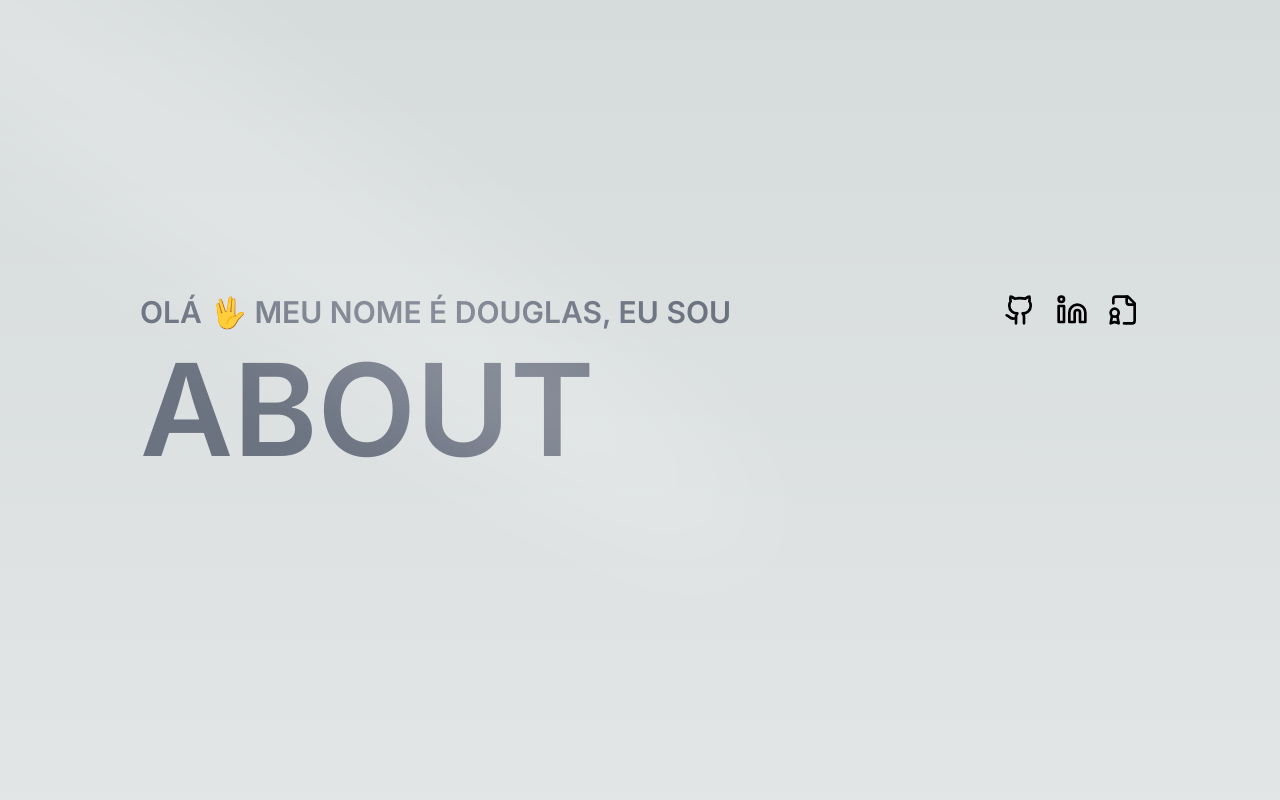
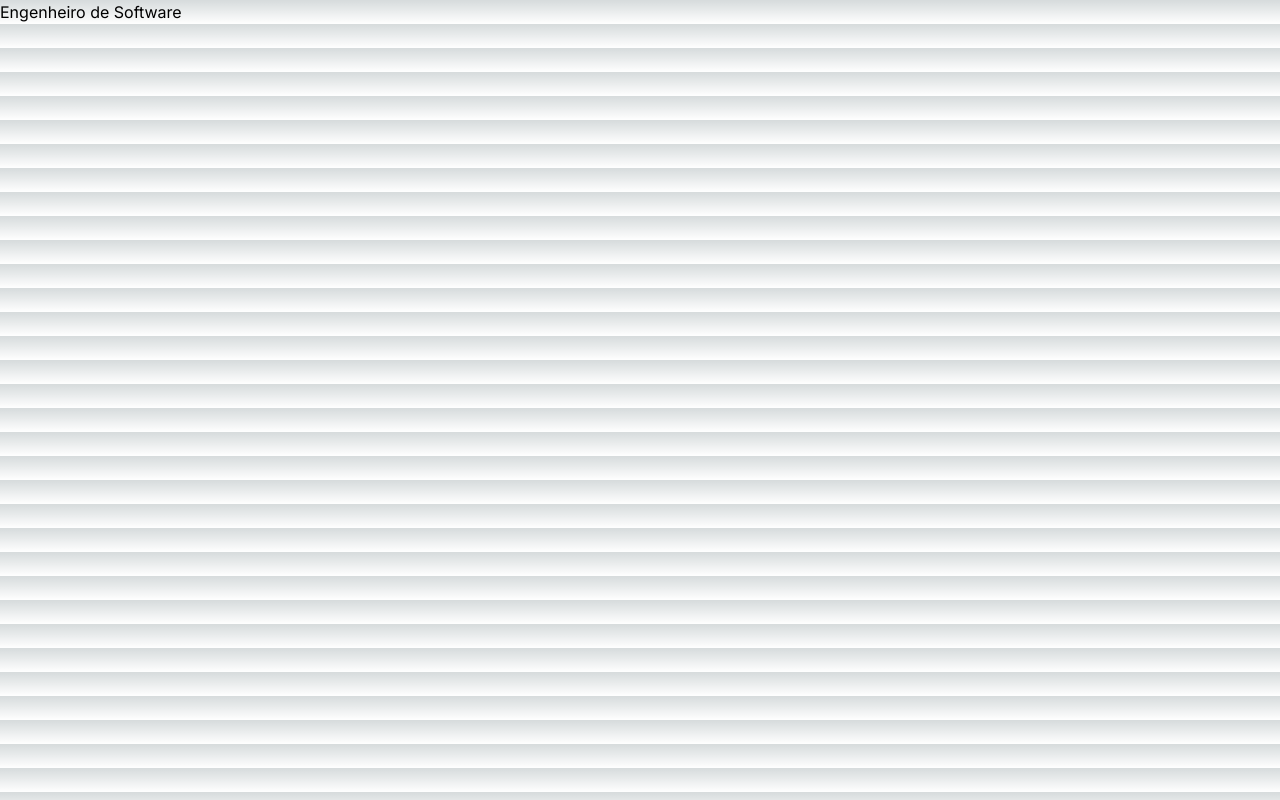
Before and after one commit to DouglasRFLeite/overkill-portfolio, a Next.js app: page /about in a window 1280 px wide. Shown: the top 800 px of the page. Built offline with nearby package versions, Linux system fonts and the light colour scheme.

Commit message:
Não sei... antigão

```diff
--- /dev/null
+++ b/src/app/about/page.tsx
@@ -0,0 +1,9 @@
+import Teste from "./teste";
+
+export default function AboutPage(){
+
+
+    return (
+        <Teste />
+    )
+}
--- /dev/null
+++ b/src/app/about/teste.tsx
@@ -0,0 +1,11 @@
+'use client';
+
+import { useAppSelector } from "@/redux/hooks";
+import { RootState } from "@/redux/store";
+
+export default function Teste(){
+    const job = useAppSelector((state: RootState) => state.job.value);
+    return (
+        <h1>{job}</h1>
+    )
+}
--- a/src/components/home/Hero.tsx
+++ b/src/components/home/Hero.tsx
@@ -1,12 +1,24 @@
+"use client";
+
+import { useSelector } from "react-redux";
 import { Spotlight } from "../ui/aceternity/Spotlight";
 import HeroSocials from "./HeroSocials";
+import { useAppDispatch, useAppSelector } from "@/redux/hooks";
+import { RootState } from "@/redux/store";
+import { useEffect } from "react";
+import { setJob } from "@/redux/slices/jobSlice";
 
 export default function Hero({ title }: { title: string }) {
+  const job = useAppSelector((state: RootState) => state.job.value);
+  const dispatch = useAppDispatch();
 
-  function decodeParameter(title : string) {
-    return decodeURIComponent(title.replace(/\+/g, ' '));
- }
+  useEffect(() => {
+    dispatch(setJob(title));
+  }, [title, dispatch]);
 
+  function decodeParameter(title: string) {
+    return decodeURIComponent(title.replace(/\+/g, " "));
+  }
 
   return (
     <section className="flex flex-col items-center justify-center h-screen text-left max-w-[80%] w-[1000px] mx-auto">
@@ -18,9 +30,8 @@ export default function Hero({ title }: { title: string }) {
         <HeroSocials />
       </div>
       <h1 className="text-[8rem] leading-none font-semibold text-gray-500 w-[100%] mb-8">
-        {decodeParameter(title).toUpperCase()}
+        {decodeParameter(job).toUpperCase()}
       </h1>
-
     </section>
   );
 }
--- /dev/null
+++ b/src/redux/slices/jobSlice.ts
@@ -0,0 +1,23 @@
+import { createSlice, PayloadAction } from "@reduxjs/toolkit";
+
+interface JobState {
+    value: string;
+}
+
+const initialState: JobState = {
+    value: 'Engenheiro de Software'
+};
+
+const jobSlice = createSlice({
+    name: 'job',
+    initialState,
+    reducers: {
+        setJob: (state, action: PayloadAction<string>) => {
+            state.value = action.payload;
+        }
+    }
+});
+
+export const {setJob} = jobSlice.actions;
+
+export default jobSlice.reducer;
--- a/src/redux/store.ts
+++ b/src/redux/store.ts
@@ -1,8 +1,9 @@
 import { configureStore } from "@reduxjs/toolkit";
+import jobReducer from "./slices/jobSlice";
 
 const store = configureStore({
     reducer: {
-
+        job: jobReducer
     },
 });
 
```
